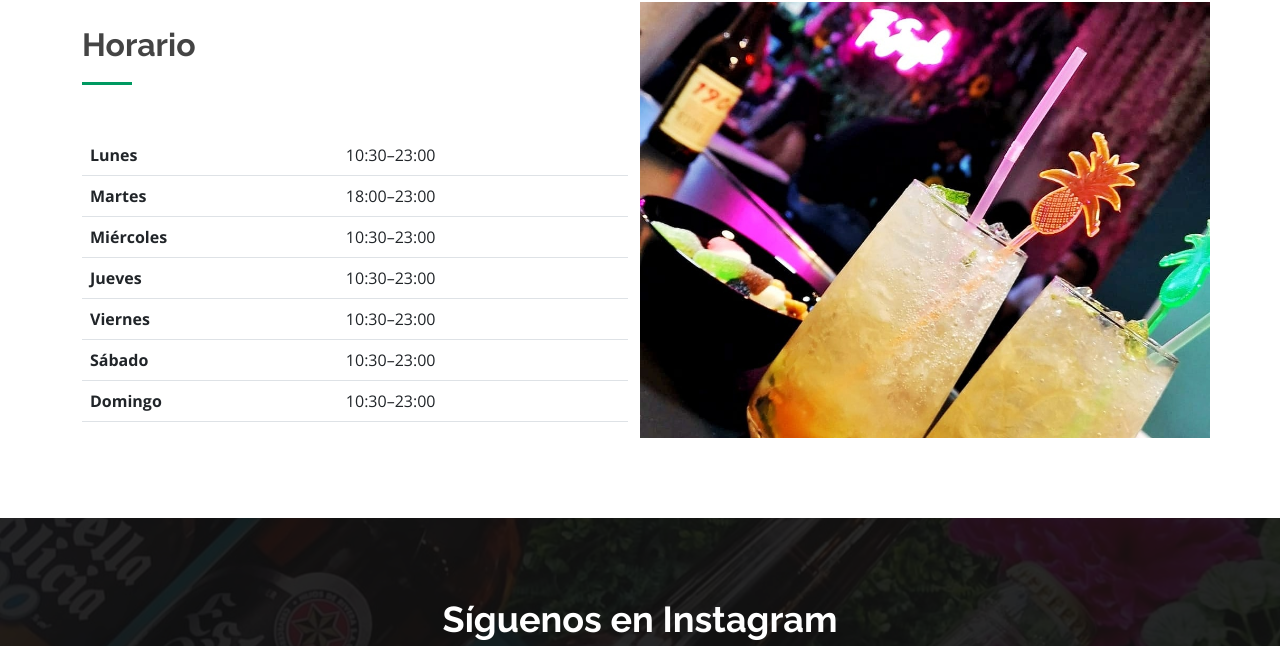
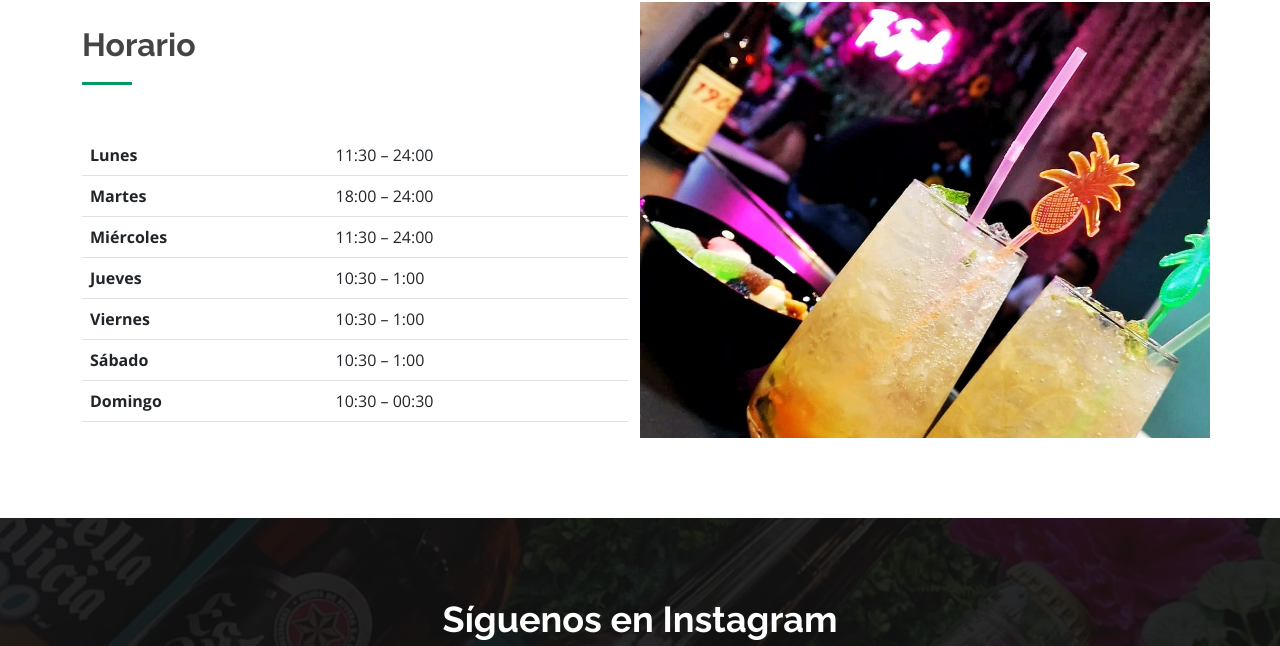
Before and after one commit to JavierRLC/TheJungleBeer, a plain HTML site: page index.html in a window 1280 px wide. Shown: the part 1750-2396 px from the top of the page. Drawn offline with nearby package versions, Linux system fonts and the light colour scheme.

Commit message:
timetable changes

```diff
--- a/index.html
+++ b/index.html
@@ -145,31 +145,31 @@
               <table class="table">
                 <tr>
                   <th>Lunes</th>
-                  <td>10:30–23:00</td>
+                  <td>11:30 – 24:00</td>
                 </tr>
                 <tr>
                   <th>Martes</th>
-                  <td>18:00–23:00</td>
+                  <td>18:00 – 24:00</td>
                 </tr>
                 <tr>
                   <th>Miércoles</th>
-                  <td>10:30–23:00</td>
+                  <td>11:30 – 24:00</td>
                 </tr>
                 <tr>
                   <th>Jueves</th>
-                  <td>10:30–23:00</td>
+                  <td>10:30 – 1:00</td>
                 </tr>
                 <tr>
                   <th>Viernes</th>
-                  <td>10:30–23:00</td>
+                  <td>10:30 – 1:00</td>
                 </tr>
                 <tr>
                   <th>Sábado</th>
-                  <td>10:30–23:00</td>
+                  <td>10:30 – 1:00</td>
                 </tr>
                 <tr>
                   <th>Domingo</th>
-                  <td>10:30–23:00</td>
+                  <td>10:30 – 00:30</td>
                 </tr>
 
               </table>
```
